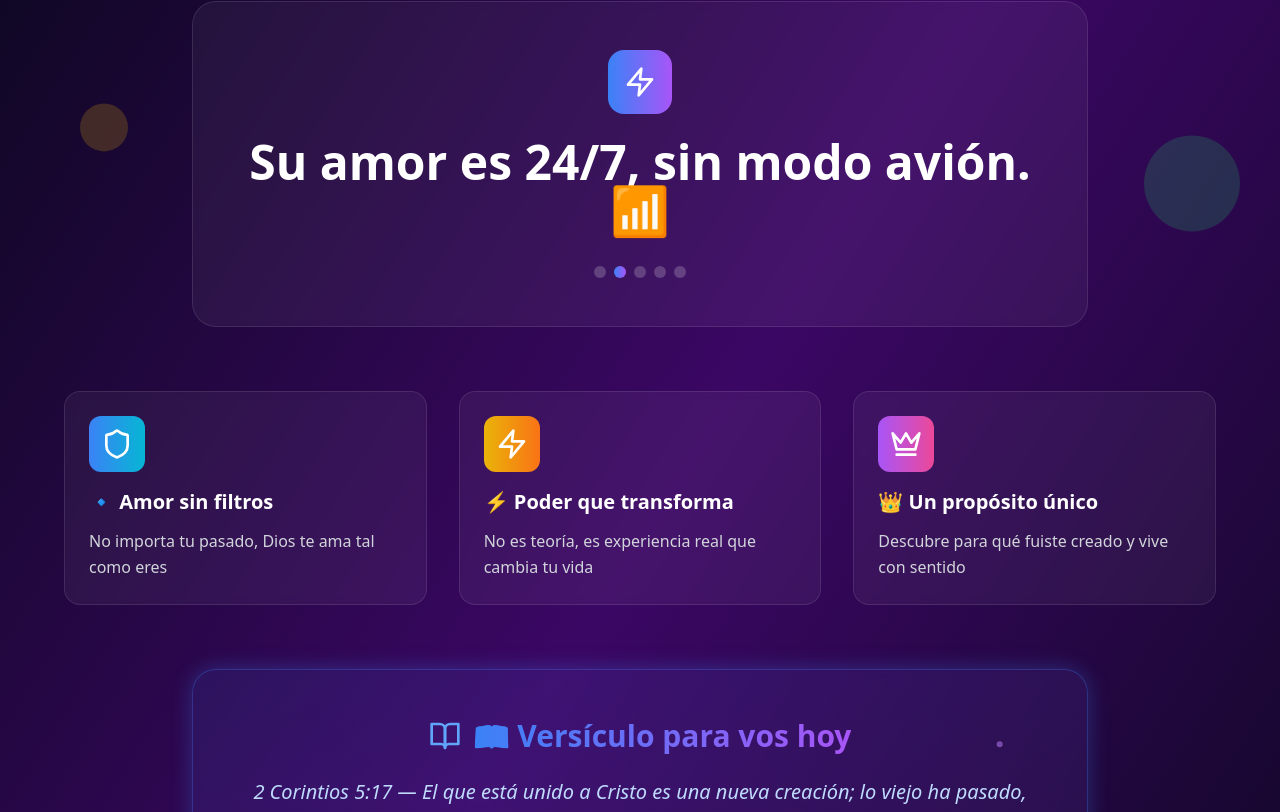
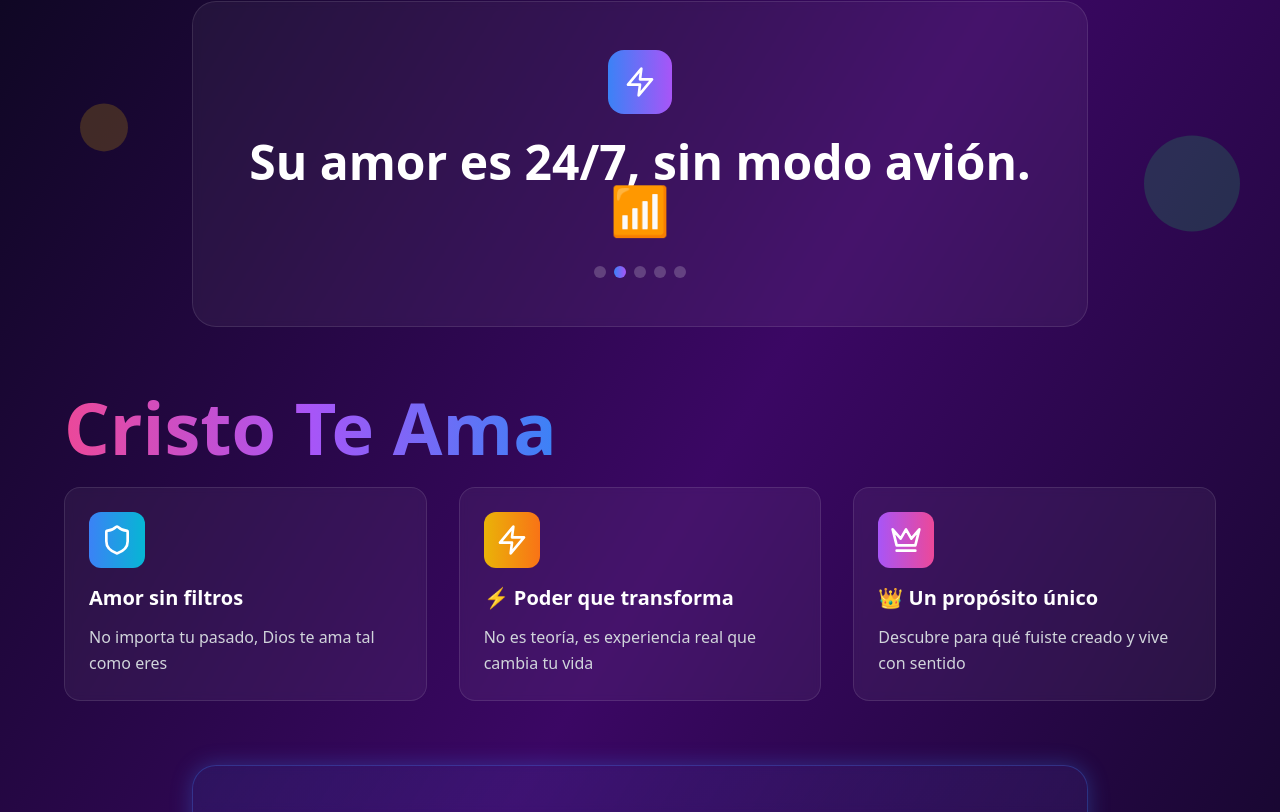
Before and after one commit to AjnebAlReves/website, a React (Vite) app: page /cristoteama in a window 1280 px wide. Shown: the part 479-1291 px from the top of the page. Built offline with nearby package versions, Linux system fonts and the light colour scheme.

Commit message:
Updated CristoTeAma.tsx

```diff
--- a/src/components/CristoTeAma.tsx
+++ b/src/components/CristoTeAma.tsx
@@ -352,6 +352,15 @@ const CristoTeAma: React.FC<CristoTeAmaProps> = ({
             </div>
           </motion.div>
 
+                      <motion.h1
+              className="text-5xl md:text-7xl font-black mb-6 leading-tight"
+              variants={itemVariants}
+            >
+              <span className="bg-gradient-to-r from-pink-500 via-purple-500 to-blue-500 bg-clip-text text-transparent">
+                Cristo Te Ama
+              </span>
+            </motion.h1>
+
           {/* Sección de Tres Bloques Actualizada */}
           <motion.div
             className="grid grid-cols-1 md:grid-cols-3 gap-8 mb-16"
@@ -360,7 +369,7 @@ const CristoTeAma: React.FC<CristoTeAmaProps> = ({
             {[
               {
                 icon: <Shield className="w-8 h-8" />,
-                title: "🔹 Amor sin filtros",
+                title: "Amor sin filtros",
                 description: "No importa tu pasado, Dios te ama tal como eres",
                 color: "from-blue-500 to-cyan-500"
               },
```
